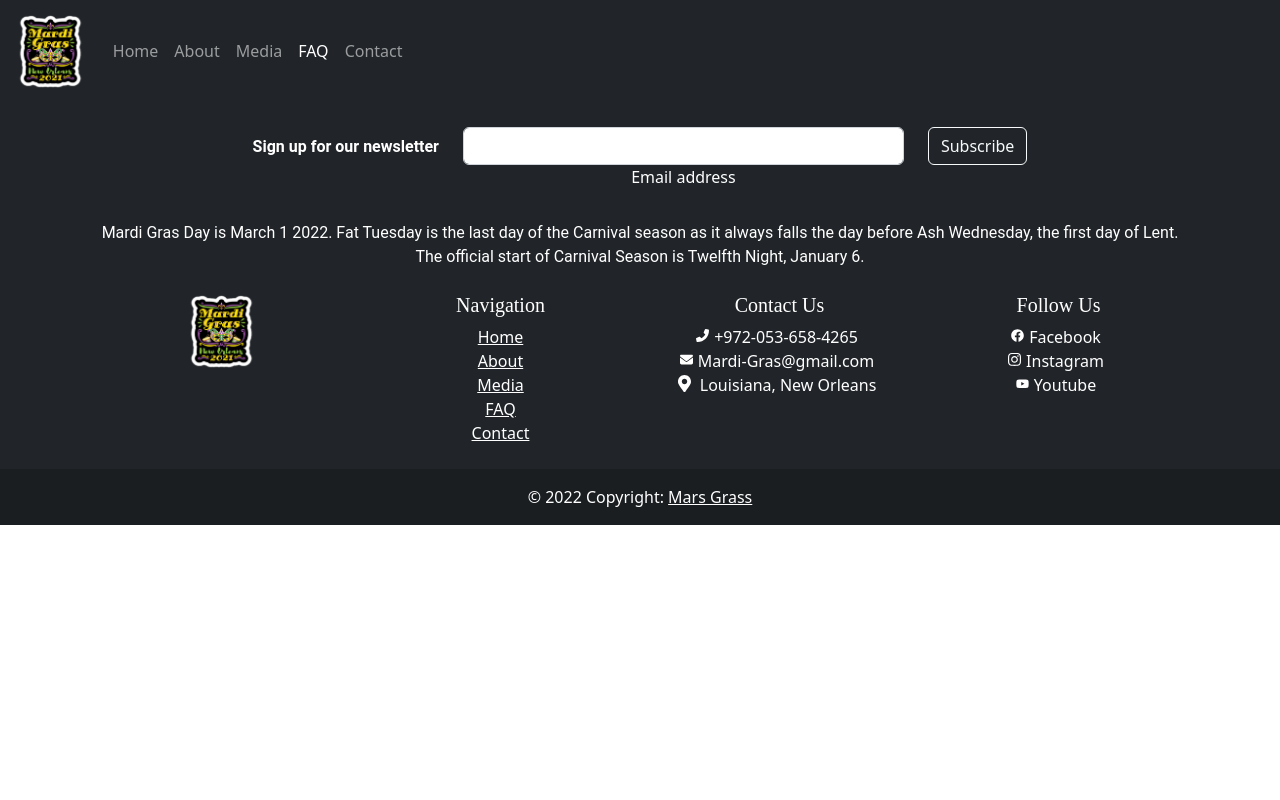
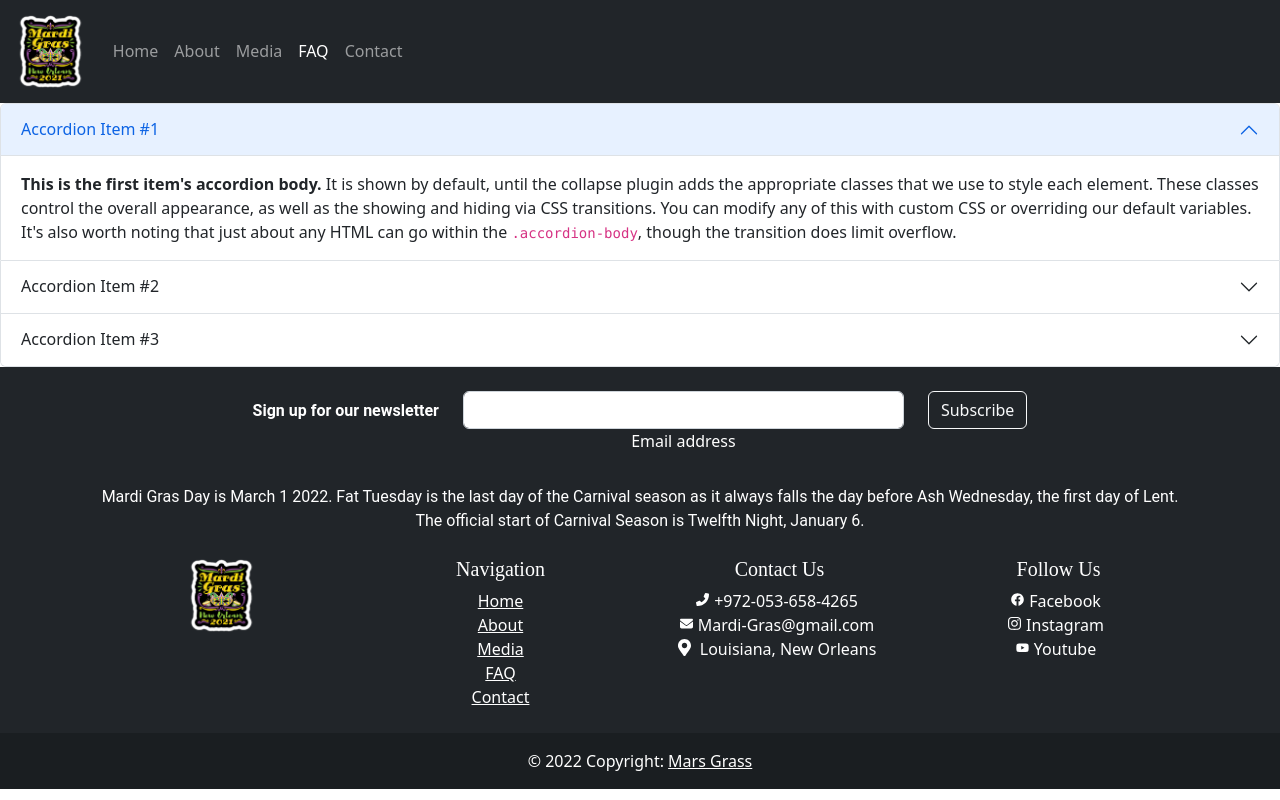
Before and after one commit to aviv-levy/Mardi-Gras, a plain HTML site: page HTML/faq.html in a window 1280 px wide. Drawn offline with nearby package versions, Linux system fonts and the light colour scheme.

Commit message:
Some changes

```diff
--- a/HTML/faq.html
+++ b/HTML/faq.html
@@ -41,6 +41,49 @@
     </div>
   </nav>
   <!--navbar-->
+
+  <!--Accordion-->
+  <div class="accordion" id="accordionExample">
+    <div class="accordion-item">
+      <h2 class="accordion-header" id="headingOne">
+        <button class="accordion-button" type="button" data-bs-toggle="collapse" data-bs-target="#collapseOne" aria-expanded="true" aria-controls="collapseOne">
+          Accordion Item #1
+        </button>
+      </h2>
+      <div id="collapseOne" class="accordion-collapse collapse show" aria-labelledby="headingOne" data-bs-parent="#accordionExample">
+        <div class="accordion-body">
+          <strong>This is the first item's accordion body.</strong> It is shown by default, until the collapse plugin adds the appropriate classes that we use to style each element. These classes control the overall appearance, as well as the showing and hiding via CSS transitions. You can modify any of this with custom CSS or overriding our default variables. It's also worth noting that just about any HTML can go within the <code>.accordion-body</code>, though the transition does limit overflow.
+        </div>
+      </div>
+    </div>
+    <div class="accordion-item">
+      <h2 class="accordion-header" id="headingTwo">
+        <button class="accordion-button collapsed" type="button" data-bs-toggle="collapse" data-bs-target="#collapseTwo" aria-expanded="false" aria-controls="collapseTwo">
+          Accordion Item #2
+        </button>
+      </h2>
+      <div id="collapseTwo" class="accordion-collapse collapse" aria-labelledby="headingTwo" data-bs-parent="#accordionExample">
+        <div class="accordion-body">
+          <strong>This is the second item's accordion body.</strong> It is hidden by default, until the collapse plugin adds the appropriate classes that we use to style each element. These classes control the overall appearance, as well as the showing and hiding via CSS transitions. You can modify any of this with custom CSS or overriding our default variables. It's also worth noting that just about any HTML can go within the <code>.accordion-body</code>, though the transition does limit overflow.
+        </div>
+      </div>
+    </div>
+    <div class="accordion-item">
+      <h2 class="accordion-header" id="headingThree">
+        <button class="accordion-button collapsed" type="button" data-bs-toggle="collapse" data-bs-target="#collapseThree" aria-expanded="false" aria-controls="collapseThree">
+          Accordion Item #3
+        </button>
+      </h2>
+      <div id="collapseThree" class="accordion-collapse collapse" aria-labelledby="headingThree" data-bs-parent="#accordionExample">
+        <div class="accordion-body">
+          <strong>This is the third item's accordion body.</strong> It is hidden by default, until the collapse plugin adds the appropriate classes that we use to style each element. These classes control the overall appearance, as well as the showing and hiding via CSS transitions. You can modify any of this with custom CSS or overriding our default variables. It's also worth noting that just about any HTML can go within the <code>.accordion-body</code>, though the transition does limit overflow.
+        </div>
+      </div>
+    </div>
+  </div>
+
+  <!--Accordion-->
+
 
   <!-- Footer -->
   <footer class="bg-dark text-center text-white">
```
Also changed, not shown: HTML/contact.html (+14 -1 lines), JS/contact.js (added, +16 -0 lines).
